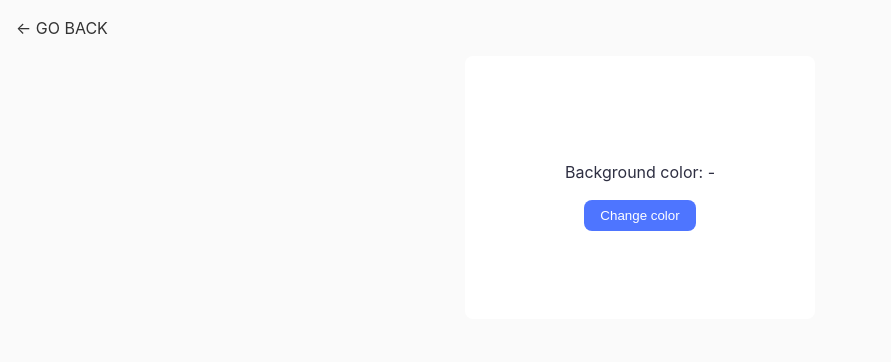
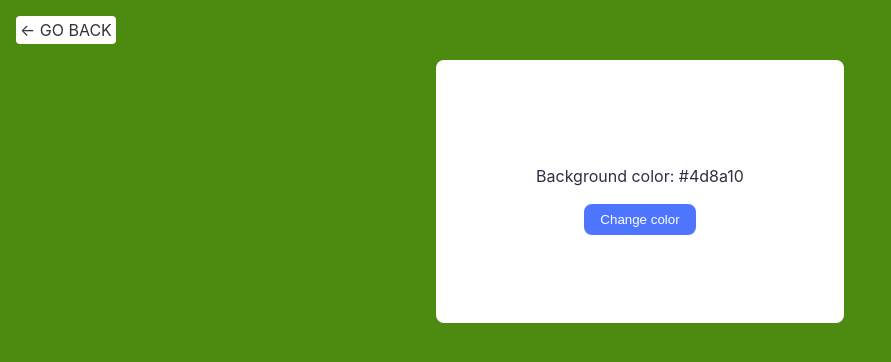
Before and after one commit to defaultnastia/goit-js-hw-07, a plain HTML site: page task-5.html in a window 1280 px wide. Both pictures are taken after a click on the button "Change color". Shown: the whole page, without its empty margins (0-891 px from the left). Drawn offline with Linux system fonts and the light colour scheme.

Commit message:
added task5
and removed comments

```diff
--- a/css/common.css
+++ b/css/common.css
@@ -140,6 +140,14 @@ button {
   flex-direction: column;
   align-items: center;
 }
+
+.color-back {
+  background-color: #fff;
+  border-radius: 4px;
+  width: fit-content;
+  padding: 2px 4px;
+}
+
 /* #endregion TASK 5 */
 
 /* #region TASK 6 */
--- a/js/task-1.js
+++ b/js/task-1.js
@@ -1,10 +1,6 @@
 const categoriesArray = document.querySelectorAll('li.item');
 
-// Порахує й виведе в консоль кількість категорій в ul#categories, тобто елементів li.item.
-
 console.log(`Number of categories: ${categoriesArray.length}`);
-
-// Для кожного елемента li.item у списку ul#categories знайде й виведе в консоль текст заголовка елемента (тегу <h2>) і кількість елементів у категорії (усіх <li>, вкладених у нього).
 
 categoriesArray.forEach(category => {
   const categoryNameText = category.querySelector('h2').textContent;
--- a/js/task-2.js
+++ b/js/task-2.js
@@ -25,12 +25,6 @@ const images = [
   },
 ];
 
-// Напиши скрипт для створення галереї зображень на основі масиву даних. HTML містить список ul.gallery.
-// Використовуй масив об'єктів images для створення елементів <img>, вкладених в <li>.
-// Ти можеш створити й додати HTML-елементи, використовуючи document.createElement() і elem.append() або шаблонні рядки і elem.insertAdjacentHTML().
-// Усі елементи галереї повинні додаватися в DOM за одну операцію додавання.
-// Додай мінімальне оформлення галереї флексбоксами через CSS класи.
-
 const galleryEl = document.querySelector('.gallery');
 const galleryListArray = [];
 
--- a/js/task-3.js
+++ b/js/task-3.js
@@ -1,5 +1,3 @@
-// Напиши скрипт, який під час набору тексту в інпуті input#name-input (подія input) підставляє його поточне значення в span#name-output як ім’я для привітання. Обов’язково очищай значення в інпуті по краях від пробілів . Якщо інпут порожній або містить лише пробіли, то замість імені у спан має підставлятися рядок "Anonymous".
-
 const nameInputEl = document.querySelector('#name-input');
 const nameOutputEl = document.querySelector('#name-output');
 function onUsernameInput(event) {
--- a/js/task-5.js
+++ b/js/task-5.js
@@ -3,3 +3,16 @@ function getRandomHexColor() {
     .toString(16)
     .padStart(6, 0)}`;
 }
+
+const bodyEl = document.querySelector('body');
+const changeColorBtnEl = bodyEl.querySelector('.change-color');
+const colorOutputTextEl = bodyEl.querySelector('.color');
+
+function onChangeColorBtnClick() {
+  const randomColor = getRandomHexColor();
+  bodyEl.style.backgroundColor = randomColor;
+
+  colorOutputTextEl.textContent = randomColor;
+}
+
+changeColorBtnEl.addEventListener('click', onChangeColorBtnClick);
--- a/task-5.html
+++ b/task-5.html
@@ -8,7 +8,7 @@
     <link rel="stylesheet" href="./css/common.css" />
   </head>
   <body>
-    <p class="back-link"><a href="./index.html">Go back</a></p>
+    <p class="back-link color-back"><a href="./index.html">Go back</a></p>
 
     <div class="widget">
       <p>Background color: <span class="color">-</span></p>
```
Also changed, not shown: js/task-4.js (+0 -7 lines).
